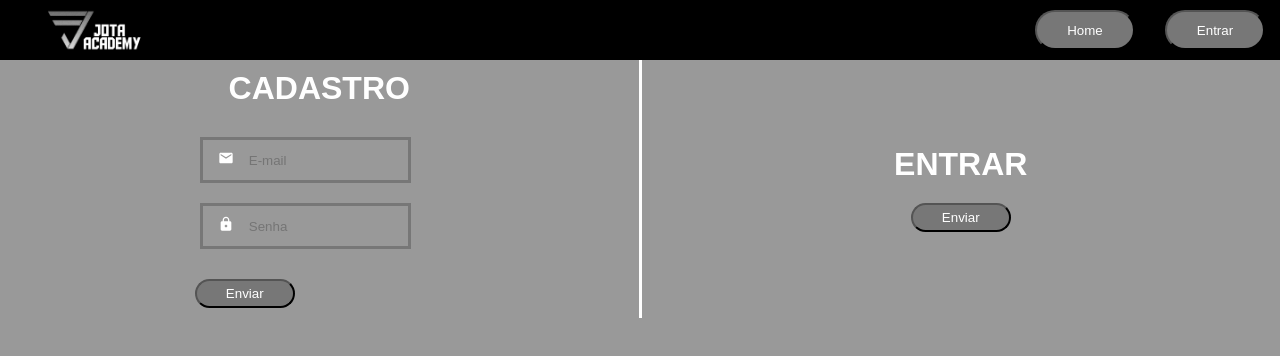
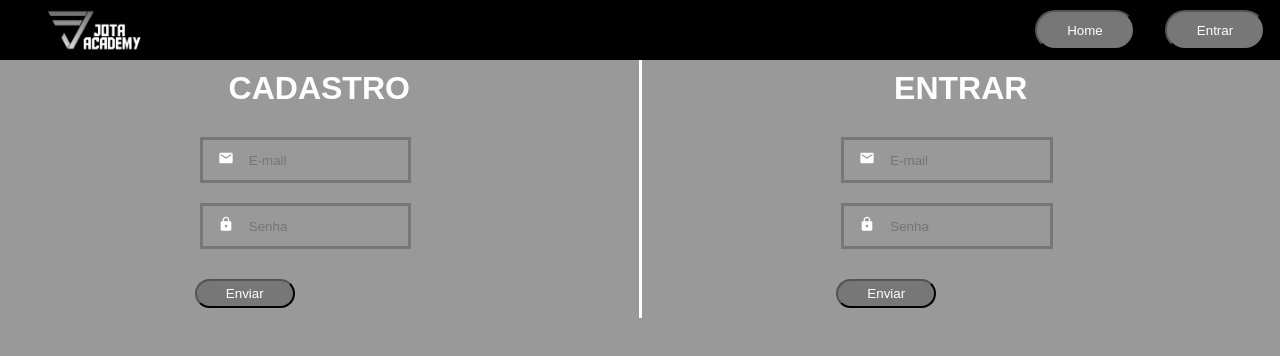
Before and after one commit to jhonesaly/react_platform, a React (Create React App) app in the folder react_platform/: page /login in a window 1280 px wide. Shown: the top 356 px of the page. Built offline with nearby package versions, Linux system fonts and the light colour scheme.

Commit message:
fix: bug no submit

```diff
--- a/react_platform/src/pages/login/index.jsx
+++ b/react_platform/src/pages/login/index.jsx
@@ -55,12 +55,18 @@ const Login = () => {
                     {errors.email && <span>E-mail é obrigatório</span>}
                     <Input leftIcon={<MdLock />} placeholder="Senha" name = "senha" control={control}/>
                     {errors.email && <span>Senha é obrigatória</span>}
-                    <Button title="Enviar" onClick={handleClickEnviarSignin}/>
+                    <Button title="Enviar" type="submit"/>
                 </form>
             </Column>
             <Column>
                 <Title>ENTRAR</Title>
-                <Button title="Enviar" onClick={handleClickEnviarLogin}/>
+                <form onSubmit={handleSubmit(handleClickEnviarLogin)}>
+                    <Input leftIcon={<MdEmail />} placeholder="E-mail" name = "email" control={control}/>
+                    {errors.email && <span>E-mail é obrigatório</span>}
+                    <Input leftIcon={<MdLock />} placeholder="Senha" name = "senha" control={control}/>
+                    {errors.email && <span>Senha é obrigatória</span>}
+                    <Button title="Enviar" type="submit"/>
+                </form>
             </Column>
         </ContentContainer>
     </>)
```
